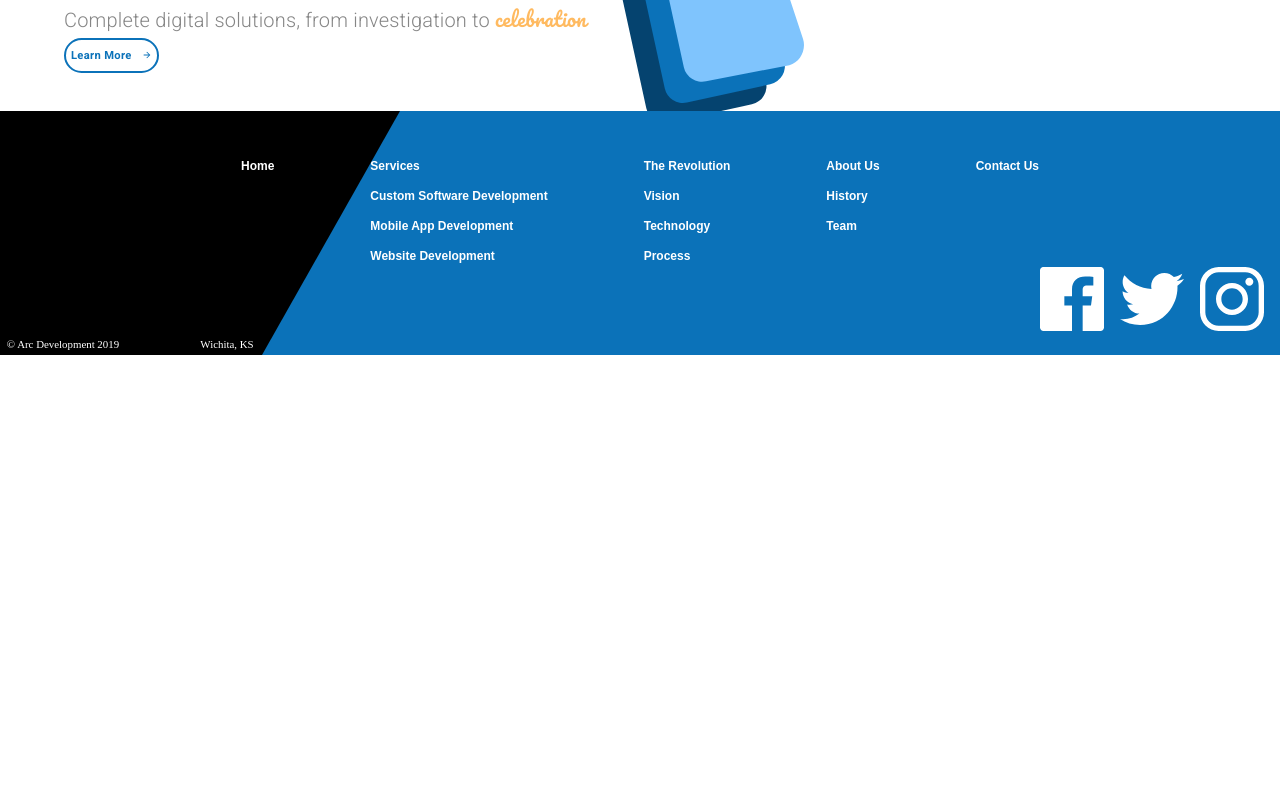
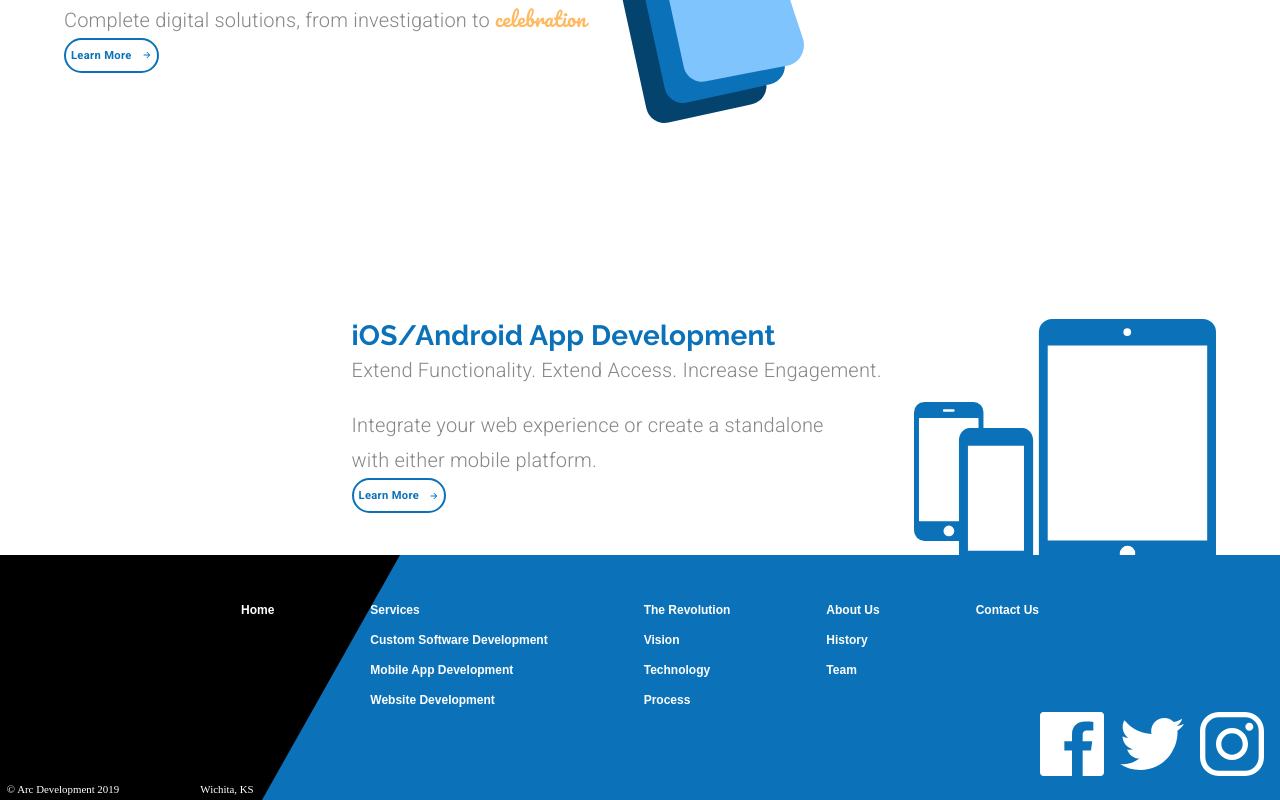
Before and after one commit to oscaramos/arc-development, a React (Create React App) app: page / in a window 1280 px wide. Shown: the part 911-1711 px from the top of the page. Before the commit the page ends 1266 px from the top, so only its background shows below. Built offline with nearby package versions, Linux system fonts and the light colour scheme.

Commit message:
Add Custom Software Block

```diff
--- a/src/components/LandingPage.js
+++ b/src/components/LandingPage.js
@@ -4,12 +4,13 @@
 import Grid from '@material-ui/core/Grid'
 import Button from '@material-ui/core/Button'
 import Typography from '@material-ui/core/Typography'
+import { useMediaQuery } from '@material-ui/core'
 import { makeStyles, useTheme } from '@material-ui/core/styles'
 
 import ButtonArrow from './ButtonArrow';
 import animationData from '../animations/landinganimation/data'
 import customSoftwareIcon from '../assets/Custom Software Icon.svg';
-import { useMediaQuery } from '@material-ui/core'
+import mobileAppsIcon from '../assets/mobileIcon.svg';
 
 
 const useStyles = makeStyles(theme => ({
@@ -129,13 +130,14 @@
           </Grid>
         </Grid>
       </Grid>
-      {/*----- Services Block------ */}
+      {/*----- Custom Software Block ------ */}
       <Grid
         container direction='row'
-        className={classes.servicesContainer} justify={matchesSM? 'center': undefined}
+        className={classes.servicesContainer}
+        justify={matchesSM? 'center': undefined}
         style={{ textAlign: matchesSM? 'center': undefined }}
       >
-        <Grid item style={{ marginLeft: matchesSM? 0 : '5em' }}>
+        <Grid item style={{  marginLeft: matchesSM? 0 : '5em' }}>
           <Typography variant='h4'>
             Custom Software Development
           </Typography>
@@ -154,6 +156,33 @@
           <img className={classes.icon} alt='custom software icon' src={customSoftwareIcon} />
         </Grid>
       </Grid>
+      {/*----- iOS/Android block ------ */}
+      <Grid
+        container direction='row'
+        className={classes.servicesContainer}
+        justify={matchesSM? 'center': 'flex-end'}
+        style={{ textAlign: matchesSM? 'center': undefined }}
+      >
+        <Grid item>
+          <Typography variant='h4'>
+            iOS/Android App Development
+          </Typography>
+          <Typography variant='subtitle1' className={classes.subtitle}>
+            Extend Functionality. Extend Access. Increase Engagement.
+          </Typography>
+          <Typography variant='subtitle1'>
+            Integrate your web experience or create a standalone
+            {matchesSM? null: <br />} with either mobile platform.
+          </Typography>
+          <Button variant='outlined' className={classes.learnButton}>
+            <span style={{ marginRight: 10 }}>Learn More</span>
+            <ButtonArrow width={10} height={10} fill={theme.palette.common.arcBlue} />
+          </Button>
+        </Grid>
+        <Grid item style={{marginRight: matchesSM? 0 : '5em'}}>
+          <img className={classes.icon} alt='custom software icon' src={mobileAppsIcon} />
+        </Grid>
+      </Grid>
     </Grid>
   )
 }
```
